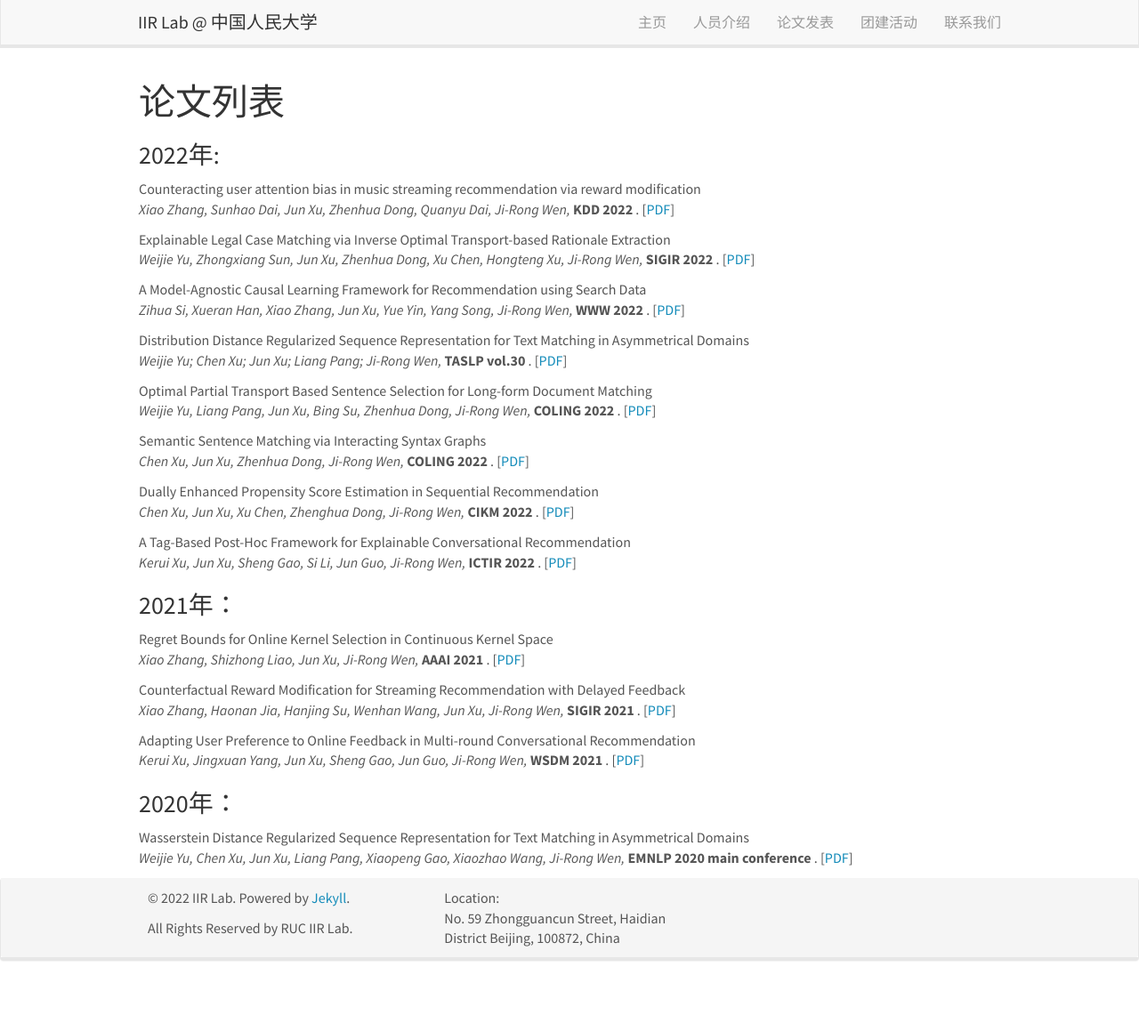
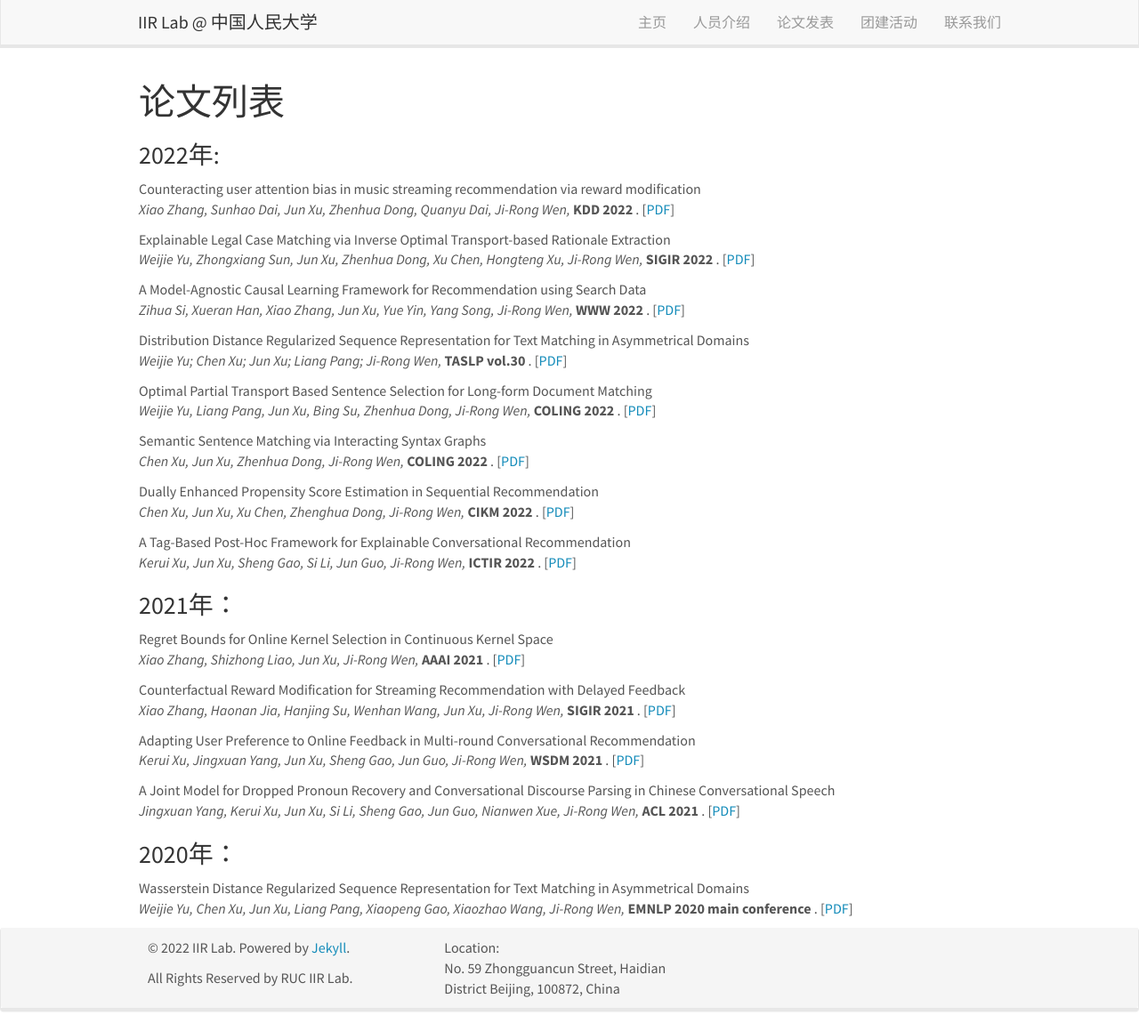
Before and after one commit to RUC-IIR-Lab/RUC-IIR-Lab.github.io, a Jekyll site: the page built from _pages/publications.md, in a window 1280 px wide and 1159 px high. Shown: the whole window at 89% size. Built offline with Jekyll 4.4.1, drawn with Linux system fonts in a browser that asks for light colours; nearby versions of some CDN libraries.

```diff
--- a/_data/pictures_TJ.yml
+++ b/_data/pictures_TJ.yml
@@ -4,3 +4,5 @@
   image: tuanjian2.jpeg
 - title: pic1_description
   image: tuanjian3.jpeg
+- title: pic1_description
+  image: tuanjian4.jpeg
--- a/_data/publist_2021.yml
+++ b/_data/publist_2021.yml
@@ -16,3 +16,9 @@
     Kerui Xu, Jingxuan Yang, Jun Xu, Sheng Gao, Jun Guo, Ji-Rong Wen
   book: WSDM 2021
   url: https://gsai.ruc.edu.cn/uploads/20210701/c0180749d1e7c77cf5c3b3c6c0fd011f.pdf
+
+- title: "A Joint Model for Dropped Pronoun Recovery and Conversational Discourse Parsing in Chinese Conversational Speech"
+  authors:
+     Jingxuan Yang, Kerui Xu, Jun Xu, Si Li, Sheng Gao, Jun Guo, Nianwen Xue, Ji-Rong Wen
+  book: ACL 2021
+  url: https://gsai.ruc.edu.cn/uploads/20210701/2ef5dd7332e57849c89fc2addc4e260a.pdf
--- a/_data/team_members_bcs.yml
+++ b/_data/team_members_bcs.yml
@@ -7,3 +7,8 @@
   photo: zhangchangshuo.jpeg
   info: 推荐系统
   email: lyingCS@foxmail.com
+
+- name: 叶潇芃
+  photo: yexiaofan.jpeg
+  info: 推荐系统
+  email: xpye@foxmail.com
```
Also changed, not shown: images/picpic/tuanjian4.jpeg (added), images/teampic/yexiaofan.jpeg (added), 1 other file.
